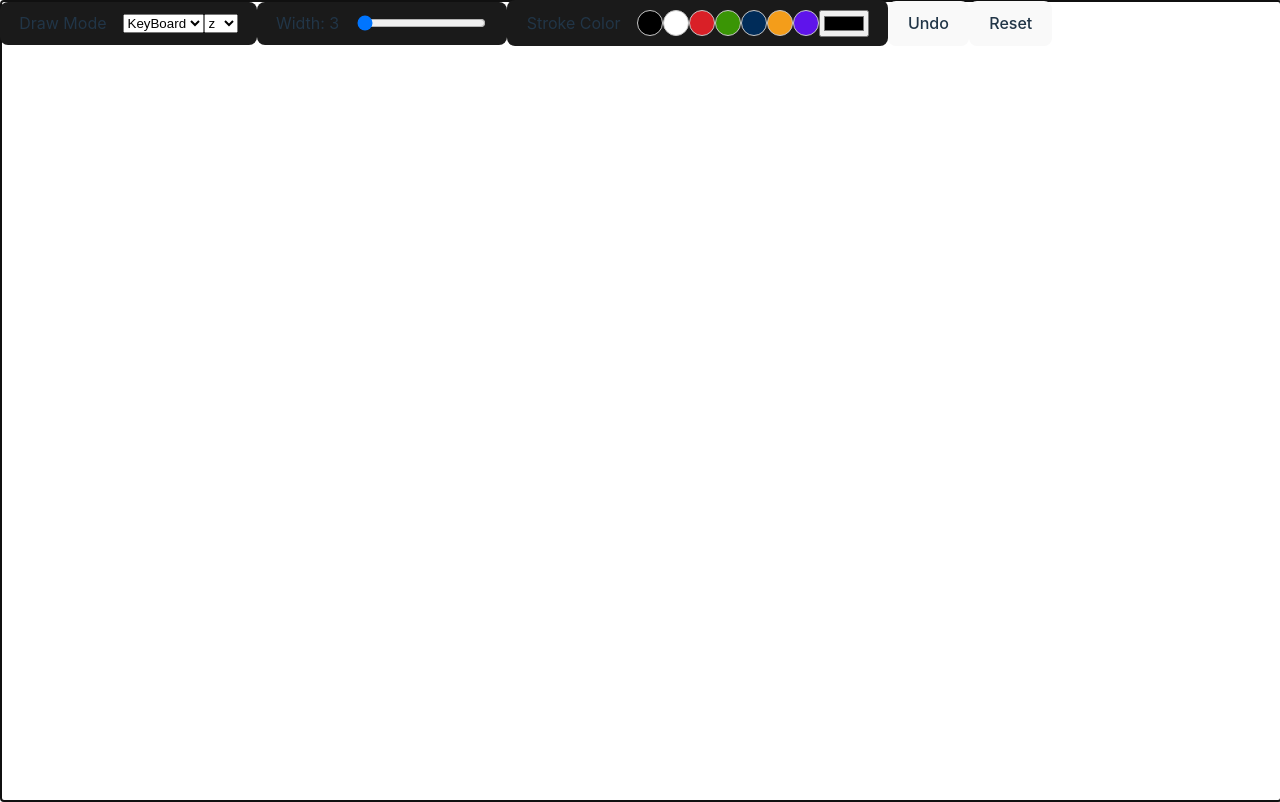
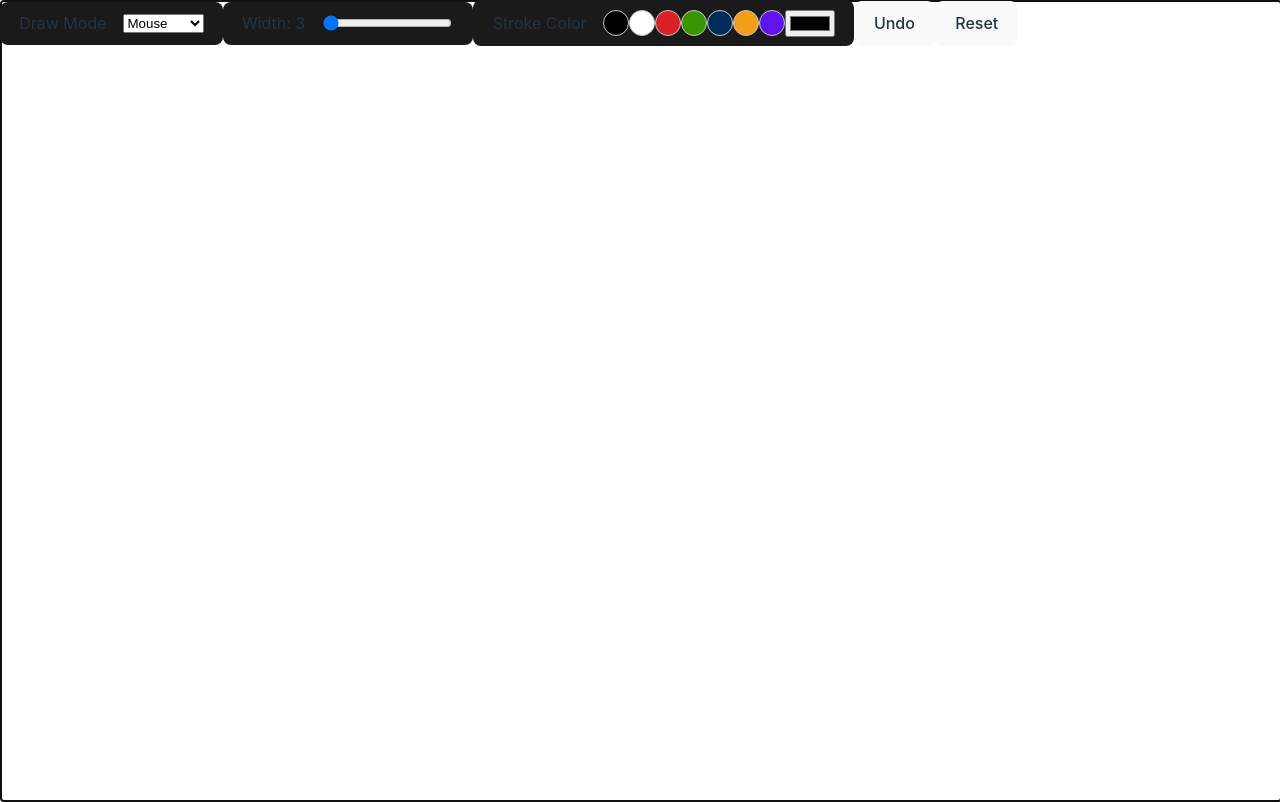
Before and after one commit to harryuan65/WhiteBoard, a React (Vite) app: page / in a window 1280 px wide. Built offline with nearby package versions, Linux system fonts and the light colour scheme.

Commit message:
feat: set default drawing with mouse

```diff
--- a/src/components/WhiteBoard/index.tsx
+++ b/src/components/WhiteBoard/index.tsx
@@ -18,7 +18,7 @@ const DefaultStrokeColors = [
 
 const Whiteboard: React.FC = () => {
   const canvasRef = useRef<HTMLCanvasElement>(null);
-  const [mode, setMode] = useState<DrawMode>('KeyBoard');
+  const [mode, setMode] = useState<DrawMode>('Mouse');
   const [drawKey, setDrawKey] = useState<KeyType>('z');
   const [isDrawing, setIsDrawing] = useState(false);
   const [lastX, setLastX] = useState(0);
```
